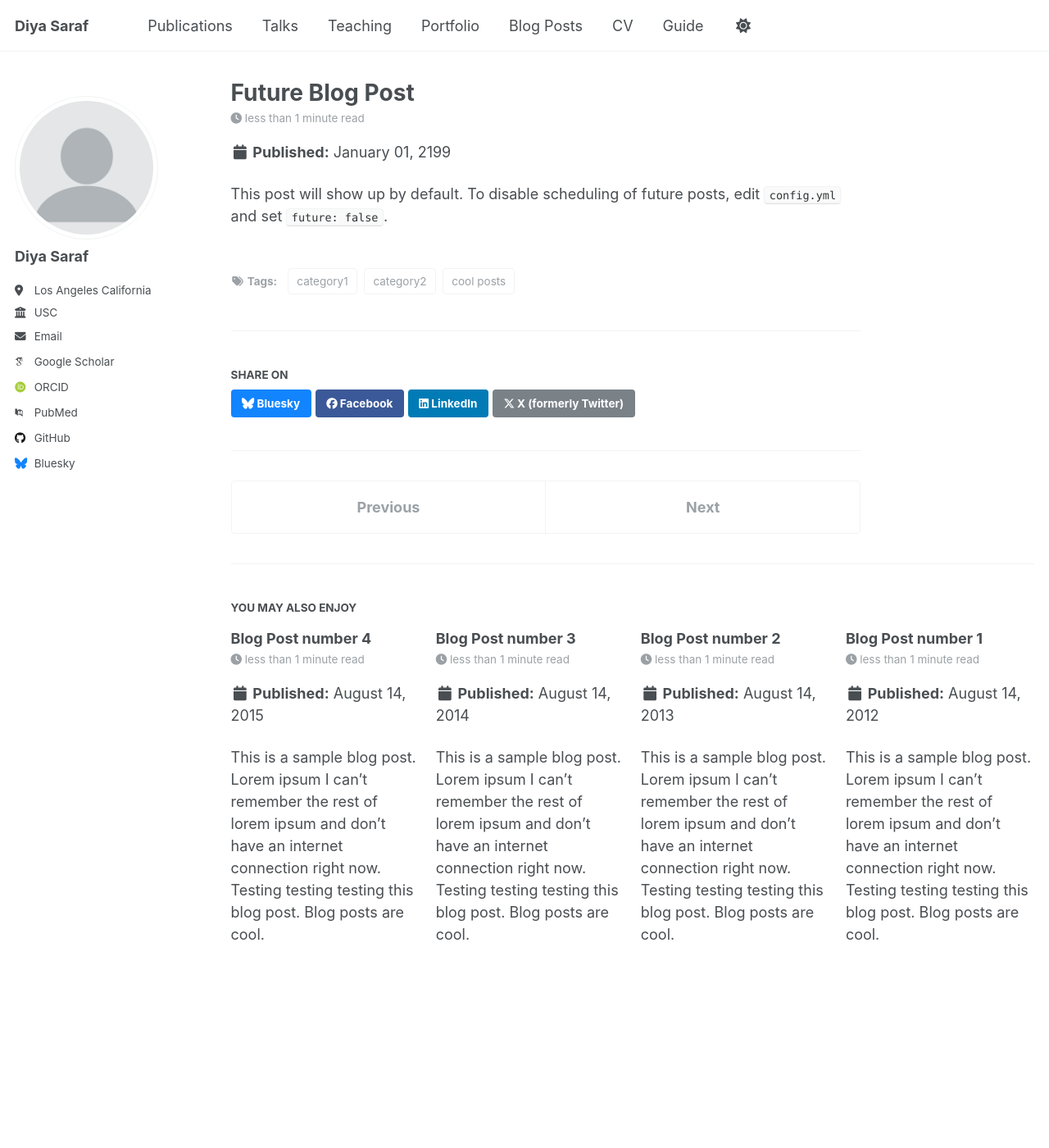
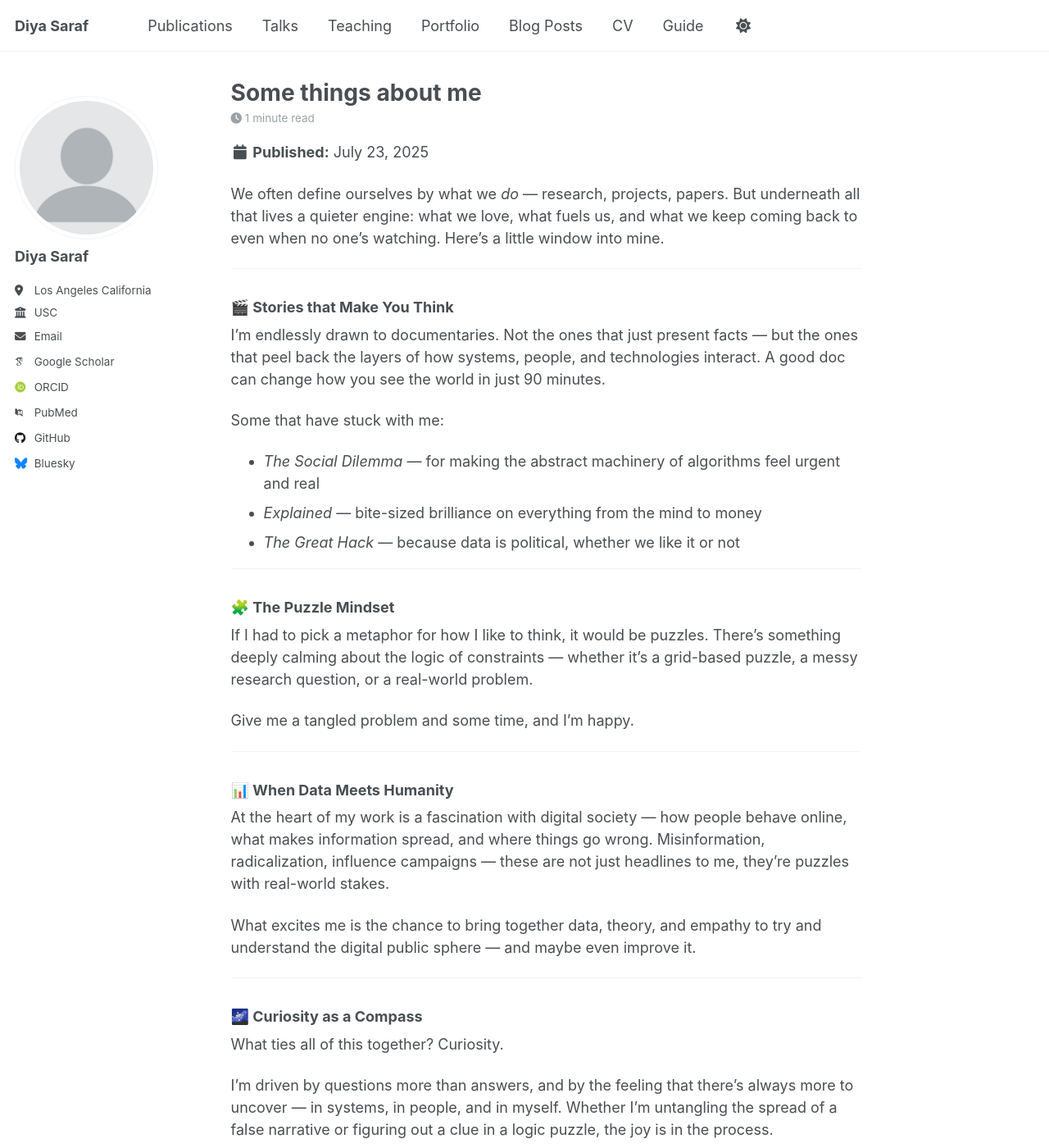
Before and after one commit to ds257/ds7.github.io, a Jekyll site: the page built from _posts/2199-01-01-future-post.md, in a window 1280 px wide and 1400 px high. Shown: the whole window at 82% size. Built offline with Jekyll 4.4.1, drawn with Linux system fonts in a browser that asks for light colours; some web fonts are replaced; a script that is not in the unit is left out; some of the changed text lies outside the part shown.

Commit message:
Update 2199-01-01-future-post.md

```diff
--- a/_posts/2199-01-01-future-post.md
+++ b/_posts/2199-01-01-future-post.md
@@ -1,11 +1,50 @@
 ---
-title: 'Future Blog Post'
-date: 2199-01-01
-permalink: /posts/2012/08/blog-post-4/
+title: 'Some things about me'
+date: 2025-07-23
+permalink: /posts/2025/07/blog-post-1/
 tags:
   - cool posts
   - category1
   - category2
 ---
 
-This post will show up by default. To disable scheduling of future posts, edit `config.yml` and set `future: false`.
+
+
+We often define ourselves by what we *do* — research, projects, papers. But underneath all that lives a quieter engine: what we love, what fuels us, and what we keep coming back to even when no one's watching. Here's a little window into mine.
+
+---
+
+### 🎬 Stories that Make You Think
+
+I'm endlessly drawn to documentaries. Not the ones that just present facts — but the ones that peel back the layers of how systems, people, and technologies interact. A good doc can change how you see the world in just 90 minutes.
+
+Some that have stuck with me:
+- *The Social Dilemma* — for making the abstract machinery of algorithms feel urgent and real
+- *Explained* — bite-sized brilliance on everything from the mind to money
+- *The Great Hack* — because data is political, whether we like it or not
+
+---
+
+### 🧩 The Puzzle Mindset
+
+If I had to pick a metaphor for how I like to think, it would be puzzles. There’s something deeply calming about the logic of constraints — whether it’s a grid-based puzzle, a messy research question, or a real-world problem.
+
+Give me a tangled problem and some time, and I’m happy.
+
+---
+
+### 📊 When Data Meets Humanity
+
+At the heart of my work is a fascination with digital society — how people behave online, what makes information spread, and where things go wrong. Misinformation, radicalization, influence campaigns — these are not just headlines to me, they’re puzzles with real-world stakes.
+
+What excites me is the chance to bring together data, theory, and empathy to try and understand the digital public sphere — and maybe even improve it.
+
+---
+
+### 🌌 Curiosity as a Compass
+
+What ties all of this together? Curiosity.
+
+I’m driven by questions more than answers, and by the feeling that there’s always more to uncover — in systems, in people, and in myself. Whether I’m untangling the spread of a false narrative or figuring out a clue in a logic puzzle, the joy is in the process.
+
+Thanks for reading! I’ll be sharing more reflections like this — alongside research — as this blog evolves.
```
